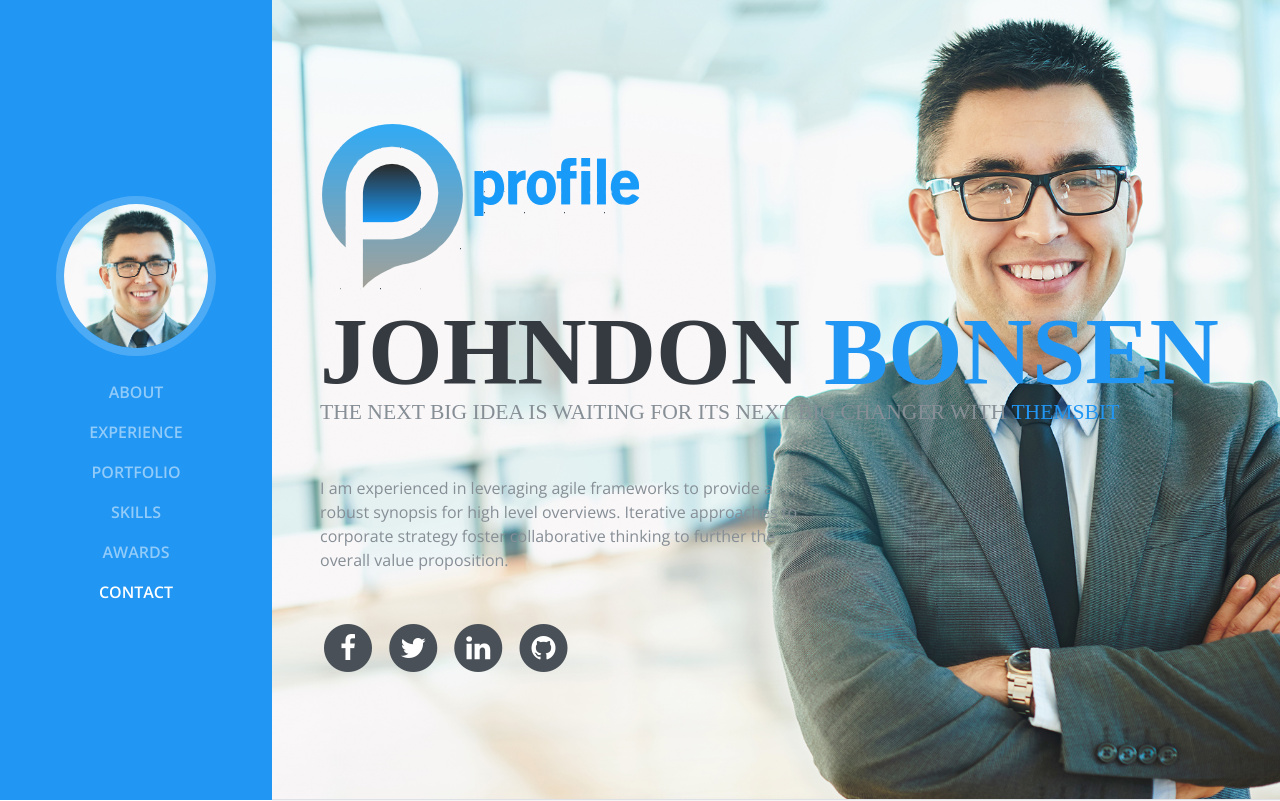
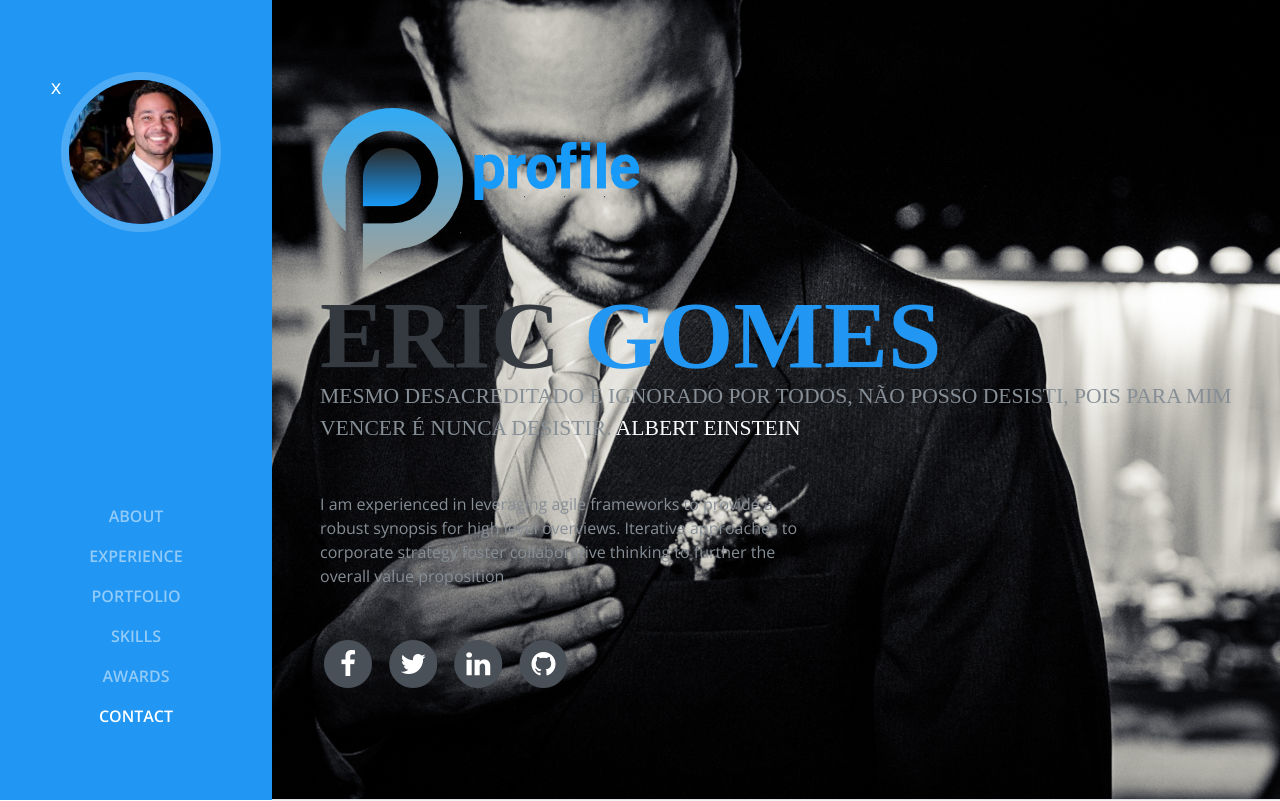
Before and after one commit to EricGPTI/WebSitePersonal, a Django app: page / in a window 1280 px wide. Shown: the top 801 px of the page. Run offline with Django 3.2, Linux system fonts and the light colour scheme; some libraries are stand-ins or nearby versions; some web fonts are replaced.

Commit message:
Ajuste index.html

```diff
--- a/core/static/css/style.css
+++ b/core/static/css/style.css
@@ -36,7 +36,7 @@ h2 {
 }
 
 a {
-    color: #2196f3;
+    color: #fbfbfb; "#2196f3"
 }
 
 a:hover,
--- a/core/templates/index.html
+++ b/core/templates/index.html
@@ -15,7 +15,7 @@ License URL: https://creativecommons.org/licenses/by/4.0/
     <meta name="author" content="">
 
     <link rel="shortcut icon" href="img/favicon.ico">
-    <title>Profile Bootstrap Theme</title>
+    <title>Eric Gomes</title>
 
     <!-- Global stylesheets -->
     <link href="css/bootstrap/bootstrap.min.css" rel="stylesheet">
@@ -30,12 +30,18 @@ License URL: https://creativecommons.org/licenses/by/4.0/
 <body id="page-top">
 
     <nav class="navbar navbar-expand-lg navbar-dark bg-primary fixed-top" id="sideNav">
-      <a class="navbar-brand js-scroll-trigger" href="#page-top">
-        <span class="d-block d-lg-none  mx-0 px-0"><img src="{% static "img/logo-white.png" %}" alt="" class="img-fluid"></span>
-        <span class="d-none d-lg-block">
-          <img class="img-fluid img-profile rounded-circle mx-auto mb-2" src="{% static "img/profile.jpg" %}" alt="">
-        </span>
-      </a>
+        <a class="navbar-brand js-scroll-trigger" href="#page-top">
+x           <span class="d-none d-lg-block"><img class="img-fluid img-profile rounded-circle mx-auto mb-2" src="{% static "img/profile.jpg" %}" alt=""></span>
+        </a>
+        <a class="navbar-brand js-scroll-trigger" href="#page-top">
+            <span class="d-block d-lg-none  mx-0 px-0"><img src="{% static "img/project-manager.png" %}" alt="" class="img-fluid"></span><br />
+        </a>
+        <a class="navbar-brand js-scroll-trigger" href="#page-top">
+            <span class="d-block d-lg-none  mx-0 px-0"><img src="{% static "img/data-scientist.png" %}" alt="" class="img-fluid"></span>
+        </a>
+        <a class="navbar-brand js-scroll-trigger" href="#page-top">
+            <span class="d-block d-lg-none  mx-0 px-0"><img src="{% static "img/system-analyst.png" %}" alt="" class="img-fluid"></span>
+        </a>
         <button class="navbar-toggler" type="button" data-toggle="collapse" data-target="#navbarSupportedContent" aria-controls="navbarSupportedContent" aria-expanded="false" aria-label="Toggle navigation">
             <span class="navbar-toggler-icon"></span>
         </button>
@@ -71,11 +77,11 @@ License URL: https://creativecommons.org/licenses/by/4.0/
       <section class="resume-section p-3 p-lg-5 d-flex d-column" id="about">
           <div class="my-auto" >
               <img src="{% static "img/logo-s.png" %}" class="img-fluid mb-3" alt="">
-              <h1 class="mb-0">Johndon
-                <span class="text-primary">Bonsen</span>
+              <h1 class="mb-0">Eric
+                <span class="text-primary">Gomes</span>
               </h1>
-              <div class="subheading mb-5">THE NEXT BIG IDEA IS WAITING FOR ITS NEXT BIG CHANGER WITH
-                  <a href="#">THEMSBIT</a>
+              <div class="subheading mb-5">MESMO DESACREDITADO E IGNORADO POR TODOS, NÃO POSSO DESISTI, POIS PARA MIM VENCER É NUNCA DESISTIR.
+                  <a href="#">ALBERT EINSTEIN</a>
               </div>
               <p class="mb-5" style="max-width: 500px;" >I am experienced in leveraging agile frameworks to provide a robust synopsis for high level overviews. Iterative approaches to corporate strategy foster collaborative thinking to further the overall value proposition.</p>
               <ul class="list-inline list-social-icons mb-0">
@@ -365,7 +371,8 @@ License URL: https://creativecommons.org/licenses/by/4.0/
               <div class="contact-cont">
                 <h3>CONTACT Us</h3>
                 <div class="heading-border-light"></div>
-                <p>It is a long established fact that a reader will be distracted by the readable content of a page when looking at its layout. The point of using Lorem Ipsum is that it has a more-or-less normal distribution of letters, as opposed to using Content here.</p>
+                <p>It is a long established fact that a reader will be distracted by the readable content of a page when looking at its layout.
+                    The point of using Lorem Ipsum is that it has a more-or-less normal distribution of letters, as opposed to using Content here.</p>
               </div>
               <div class="row con-form">
                 <div class="col-md-12">
```
Also changed, not shown: core/static/img/logo-white.png, core/static/img/profile-banner.jpg, core/static/img/profile.jpg.
